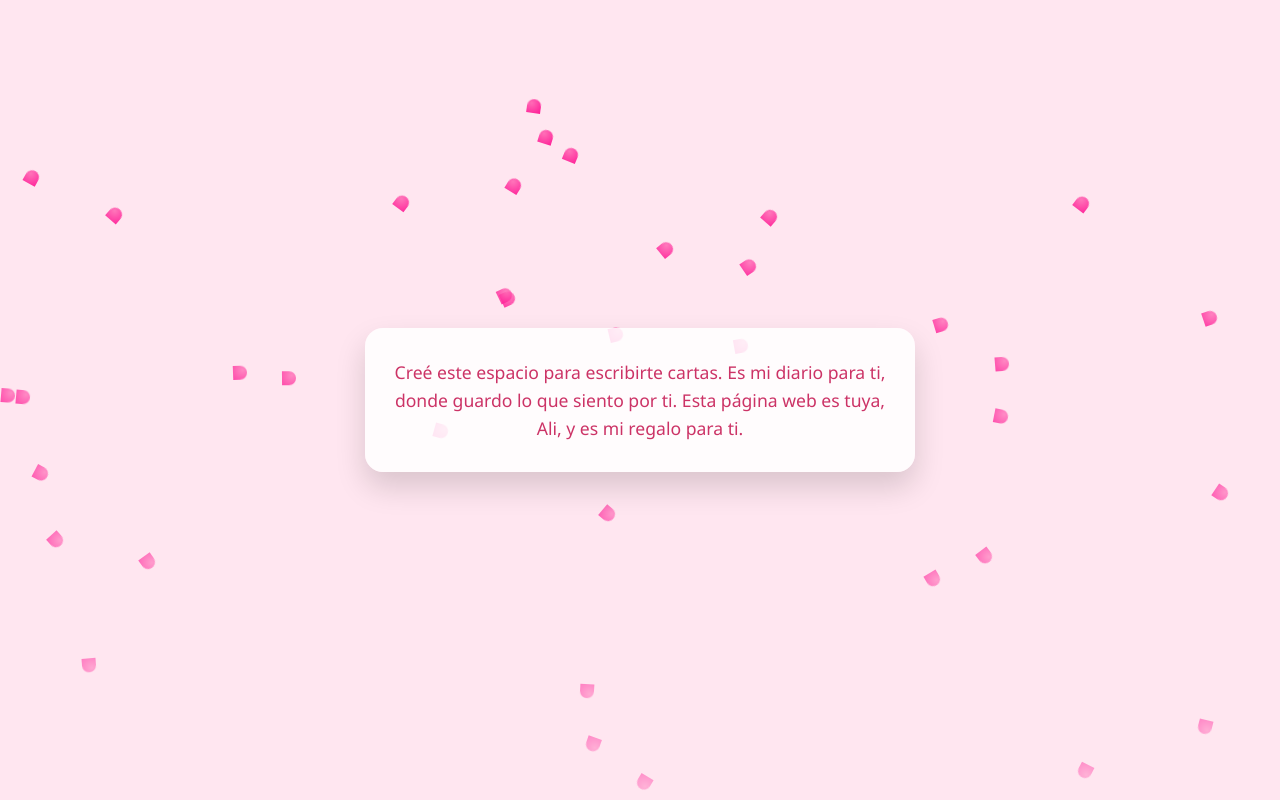
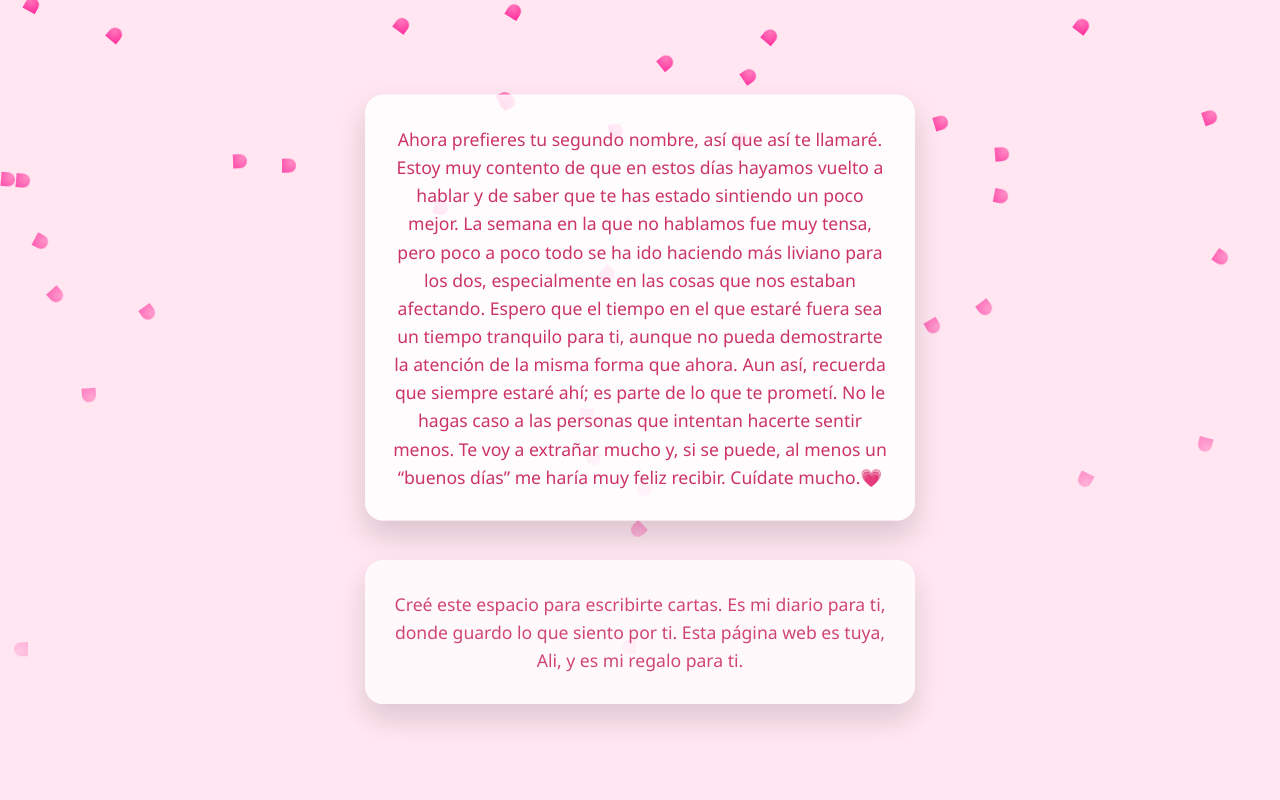
Before and after one commit to Kittkitty/Flores, a plain HTML site: page Carta.html in a window 1280 px wide. Shown: the top 800 px of the page. Drawn offline with Linux system fonts and the light colour scheme.

Commit message:
Update Carta.html

```diff
--- a/Carta.html
+++ b/Carta.html
@@ -12,12 +12,9 @@ html, body {
 }
 
 body {
-  background-color: #ffe6f0; /* mismo rosado */
+  background-color: #ffe6f0;
   font-family: 'Segoe UI', sans-serif;
   overflow: hidden;
-  display: flex;
-  justify-content: center;
-  align-items: center;
   text-align: center;
 }
 
@@ -54,7 +51,7 @@ body {
 
 @keyframes caer {
   0% {
-    transform: translateY(-40vh) rotate(0deg);
+    transform: translateY(-10vh) rotate(0deg);
     opacity: 1;
   }
   100% {
@@ -73,19 +70,88 @@ body {
     font-size: 1rem;
   }
 }
+.carta,
+.carta2 {
+  position: absolute;
+  left: 50%;
+  transform: translateX(-50%);
+  background: rgba(255, 255, 255, 0.85);
+  padding: 30px 25px;
+  border-radius: 18px;
+  max-width: 500px;
+  width: 85%;
+  box-shadow: 0 15px 30px rgba(0,0,0,0.15);
+}
+
+/* Carta de arriba */
+.carta2 {
+  top: 12%;
+  z-index: 10;
+}
+
+/* Carta de abajo */
+.carta {
+  top: 70%;
+  z-index: 5;
+  opacity: 0.9;
+}
+@media (max-width: 480px) {
+  .carta2 {
+    padding: 22px 18px;
+  }
+
+  .carta2 p {
+    font-size: 1rem;
+  }}
+.carta2 p {
+  color: #cc3366;
+  font-size: 1.1rem;
+  line-height: 1.6;
+  margin: 0;
+}
+@keyframes flotarSuave {
+  0% {
+    transform: translateX(-50%) translateY(0);
+  }
+  50% {
+    transform: translateX(-50%) translateY(-6px);
+  }
+  100% {
+    transform: translateX(-50%) translateY(0);
+  }
+}
+.carta2 {
+  animation: flotarSuave 6s ease-in-out infinite;
+}
+
+
+
 </style>
 </head>
 
 <body>
 
 <!-- CONTENIDO DE LA CARTA -->
-<div class="carta">
-  <p>
-    Creé este espacio para escribirte cartas.
-Es mi diario para ti, donde guardo lo que siento por ti.
-Esta página web es tuya, Ali, y es mi regalo para ti.
-  </p>
+<div class="cartas-container">
+  <div class="carta"> <!-- La de arriba -->
+    <p>
+      Creé este espacio para escribirte cartas.
+      Es mi diario para ti, donde guardo lo que siento por ti.
+      Esta página web es tuya, Ali, y es mi regalo para ti.
+    </p>
+  </div>
+
+  <div class="carta2">
+    <p>
+      Ahora prefieres tu segundo nombre, así que así te llamaré. Estoy muy contento de que en estos días hayamos vuelto a hablar y de saber que te has estado sintiendo un poco mejor.
+La semana en la que no hablamos fue muy tensa, pero poco a poco todo se ha ido haciendo más liviano para los dos, especialmente en las cosas que nos estaban afectando.
+Espero que el tiempo en el que estaré fuera sea un tiempo tranquilo para ti, aunque no pueda demostrarte la atención de la misma forma que ahora. Aun así, recuerda que siempre estaré ahí; es parte de lo que te prometí.
+No le hagas caso a las personas que intentan hacerte sentir menos. Te voy a extrañar mucho y, si se puede, al menos un “buenos días” me haría muy feliz recibir.
+Cuídate mucho.💗
+    </p>
+  </div>
 </div>
+
 
 <!-- PETALOS CAYENDO -->
 <script>
```
